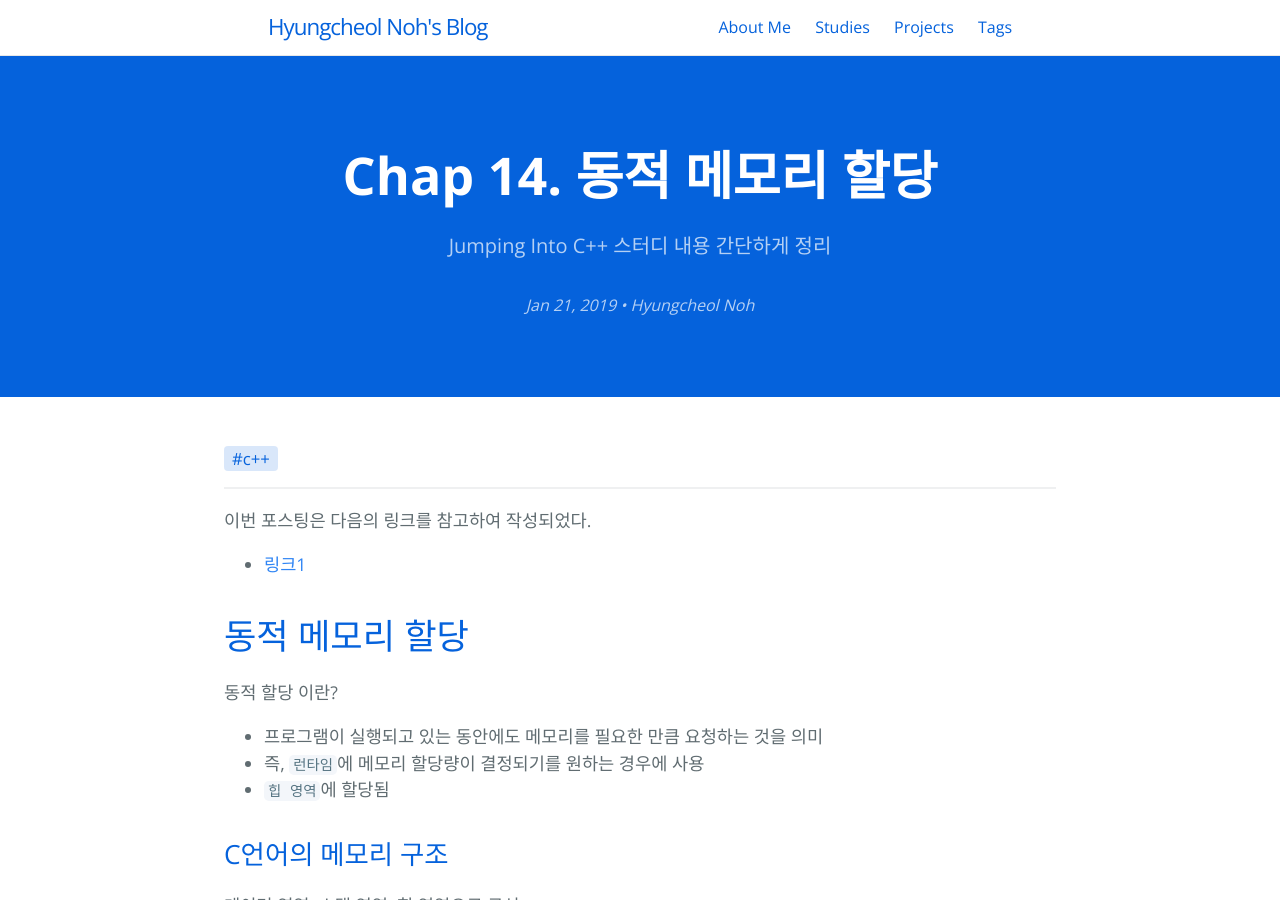
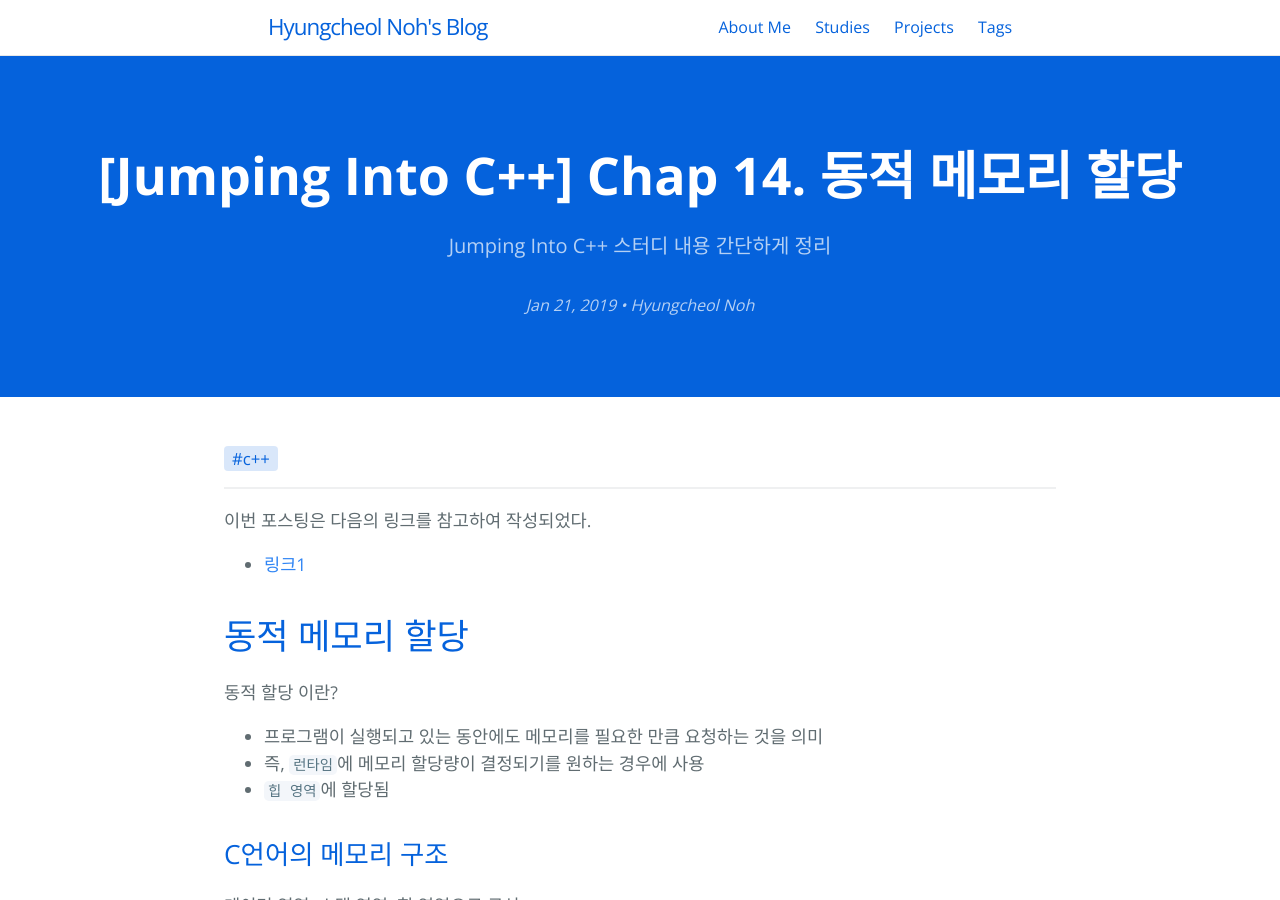
Before and after one commit to hcnoh/hcnoh.github.io, a Jekyll site: the page built from _posts/2019-01-21-jumping-into-cpp-ch14.md, in a window 1280 px wide and 900 px high. Built offline with Jekyll 4.4.1, drawn with Linux system fonts in a browser that asks for light colours; comment, search, counter and statistics services are not loaded.

Commit message:
Update 2019-01-21-jumping-into-cpp-ch14.md

```diff
--- a/_posts/2019-01-21-jumping-into-cpp-ch14.md
+++ b/_posts/2019-01-21-jumping-into-cpp-ch14.md
@@ -1,11 +1,11 @@
 ---
 layout: post
 use_math: true
-title: "Chap 14. 동적 메모리 할당"
+title: "[Jumping Into C++] Chap 14. 동적 메모리 할당"
 date: 2019-01-21 21:04:26
 tagline: "Jumping Into C++ 스터디 내용 간단하게 정리"
 categories:
-- Jumping Into C++ 스터디
+- Jumping Into C++
 tags:
 - c++
 image: /thumbnail-mobile.png
```
